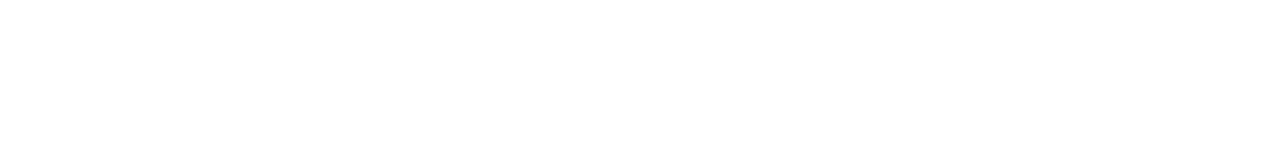
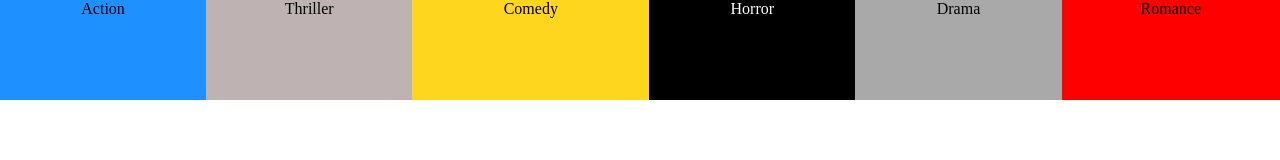
Before and after one commit to fbw-d09/uib_layout_out_of_ordinary-MiadAbbas, a website: page index.html in a window 1280 px wide. Drawn offline with Linux system fonts and the light colour scheme.

Commit message:
flex-grow

```diff
--- a/index.html
+++ b/index.html
@@ -8,6 +8,13 @@
     <link rel="stylesheet" href="style.css" />
   </head>
   <body>
-
+    <section class="genres">
+      <section class="box action">Action</section>
+      <section class="box thriller">Thriller</section>
+      <section class="box comedy">Comedy</section>
+      <section class="box horror">Horror</section>
+      <section class="box drama">Drama</section>
+      <section class="box romance">Romance</section>
+  </div>
   </body>
 </html>
--- a/style.css
+++ b/style.css
@@ -2,3 +2,36 @@ html, body {
     margin: 0;
     padding: 0;
 }
+.genres
+{
+    display: flex;
+    flex-wrap: wrap;
+}
+.box {
+    flex-grow: 1;
+    height: 100px;
+    width: 200px;
+    text-align: center;
+
+}
+.action {
+    background-color: rgb(30, 144, 255);
+}
+.thriller {
+    background-color: rgb(190, 178, 178);
+}
+.comedy {
+    background-color: rgb(255, 214, 30);
+    flex-grow: 6;
+}
+.horror {
+    background-color: rgb(0, 0, 0);
+    color: white;
+}
+.drama {
+    background-color: rgb(169, 169, 169);
+}
+.romance {
+    background-color: rgb(255, 0, 0);
+    flex-grow: 3;
+}
```
